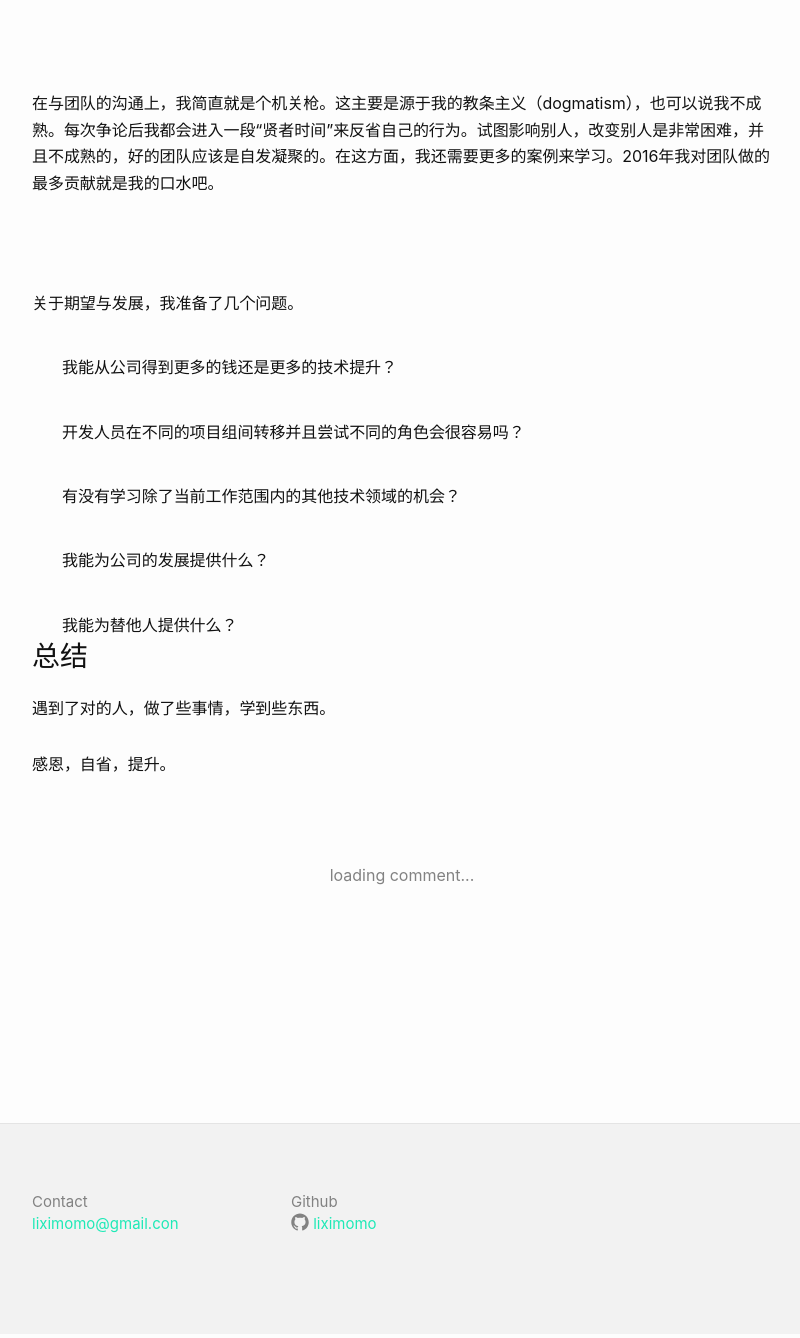
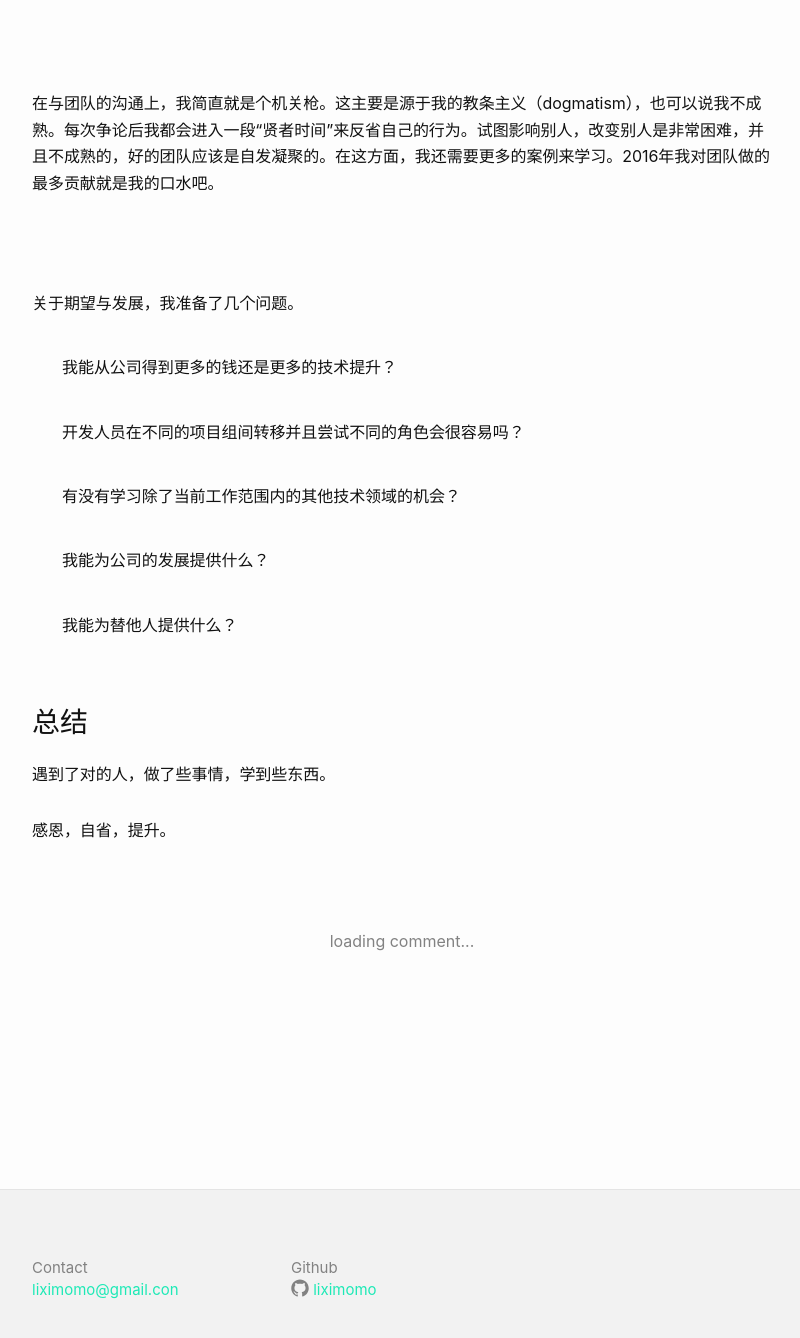
Before and after one commit to liximomo/liximomo.github.io, a Jekyll site: the page built from _posts/mindset/2017-01-17-2016-summary.md, in a window 1280 px wide and 1400 px high, scrolled down 890 px. Shown: the top 1338 px of the window, without its empty margins (238-1038 px from the left). Built offline with Jekyll 4.4.1, drawn with Linux system fonts in a browser that asks for light colours; comment, search, counter and statistics services are not loaded.

Commit message:
update sytle

```diff
--- a/_sass/_base.scss
+++ b/_sass/_base.scss
@@ -17,6 +17,7 @@ body {
     font: $base-font-weight #{$base-font-size}/#{$base-line-height} $base-font-family;
     color: $text-color;
     background-color: $background-color;
+    -webkit-font-smoothing: subpixel-antialiased;
     -webkit-text-size-adjust: 100%;
     -webkit-font-feature-settings: "kern" 1;
     -moz-font-feature-settings: "kern" 1;
--- a/_sass/modules/_post.scss
+++ b/_sass/modules/_post.scss
@@ -189,14 +189,6 @@ a.post-link {
     margin-top: 54px
   }
 
-  h2 {
-    margin-top: -3px
-  }
-
-  h2 {
-    margin-top: -3px
-  }
-
   h3 {
     margin-top: 53px
   }
@@ -280,6 +272,7 @@ a.post-link {
     margin-top: 1.5 * 16px;
   }
 
+
   // media screen sm start
   @include media-query($screen-size-sm) {
     h1 {
@@ -308,7 +301,7 @@ a.post-link {
     }
 
     p {
-      margin-top:30px
+        margin-top: 30px
     }
 
     blockquote + p,
@@ -431,7 +424,8 @@ a.post-link {
         margin-top: 23px
     }
 
-    figure, pre {
+    figure,
+    pre {
         margin-top: 44px
     }
 
--- a/_sass/theme/_default.scss
+++ b/_sass/theme/_default.scss
@@ -1,6 +1,6 @@
 // Our variables
 $code-font-family: Monaco, Consolas, Courier New;
-$base-font-family: -apple-system, "Helvetica Neue", Arial, "PingFang SC", "lucida grande", "lucida sans unicode", lucida, helvetica, "Hiragino Sans GB", "Microsoft YaHei", "WenQuanYi Micro Hei", sans-serif;
+$base-font-family: -apple-system, BlinkMacSystemFont, "Helvetica Neue", Arial, "PingFang SC", "lucida grande", "lucida sans unicode", lucida, helvetica, "Hiragino Sans GB", "Microsoft YaHei", "WenQuanYi Micro Hei", sans-serif;
 $base-font-size: 1rem;
 $font-size-lg: 1.25rem !default;
 $font-size-sm: .875rem !default;
--- /dev/null
+++ b/js/page/site.js
@@ -0,0 +1 @@
+!function(t){function n(e){if(r[e])return r[e].exports;var o=r[e]={i:e,l:!1,exports:{}};return t[e].call(o.exports,o,o.exports,n),o.l=!0,o.exports}var r={};return n.m=t,n.c=r,n.i=function(t){return t},n.d=function(t,r,e){n.o(t,r)||Object.defineProperty(t,r,{configurable:!1,enumerable:!0,get:e})},n.n=function(t){var r=t&&t.__esModule?function(){return t.default}:function(){return t};return n.d(r,"a",r),r},n.o=function(t,n){return Object.prototype.hasOwnProperty.call(t,n)},n.p="http://localhost:4001/js/page/",n(n.s=11)}({11:function(t,n,r){t.exports=r(4)},4:function(t,n){}});
```
Also changed, not shown: js/page/post.js. Lines whose indentation alone changed are shown as unchanged.
